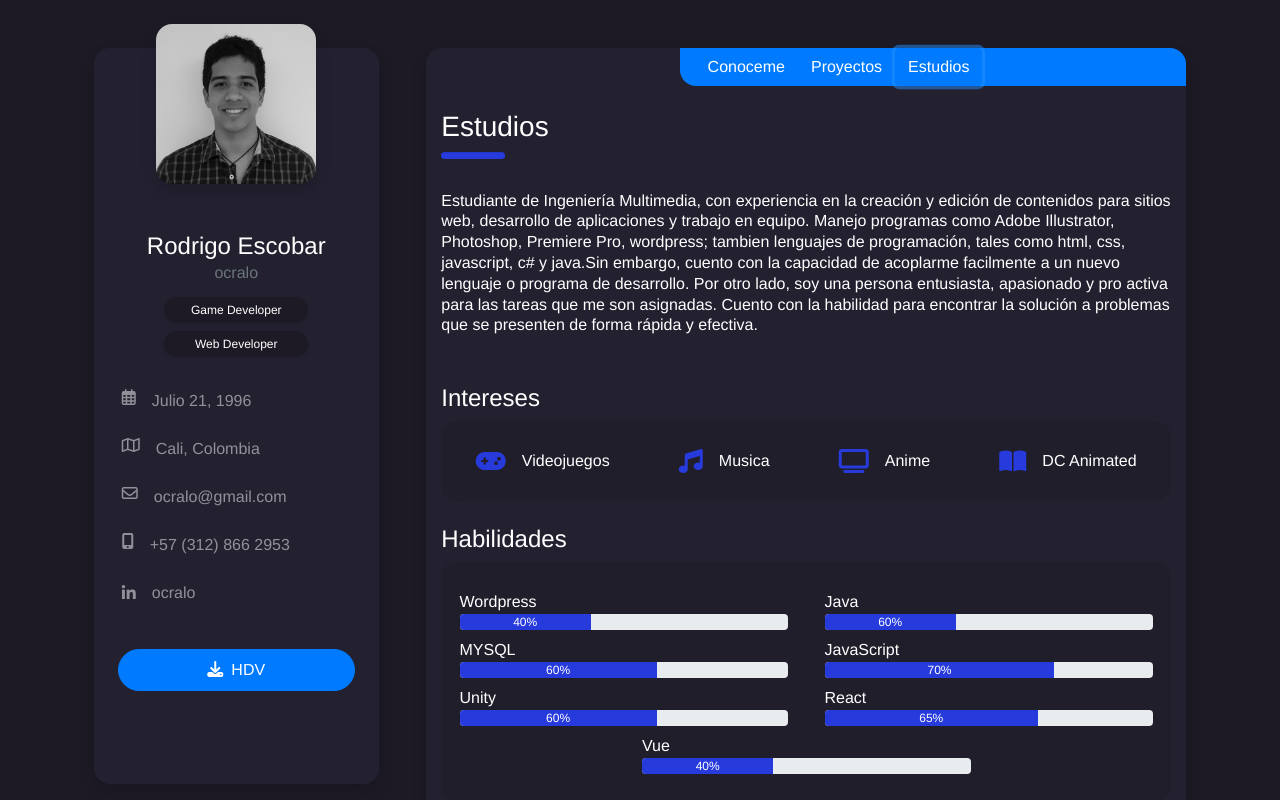
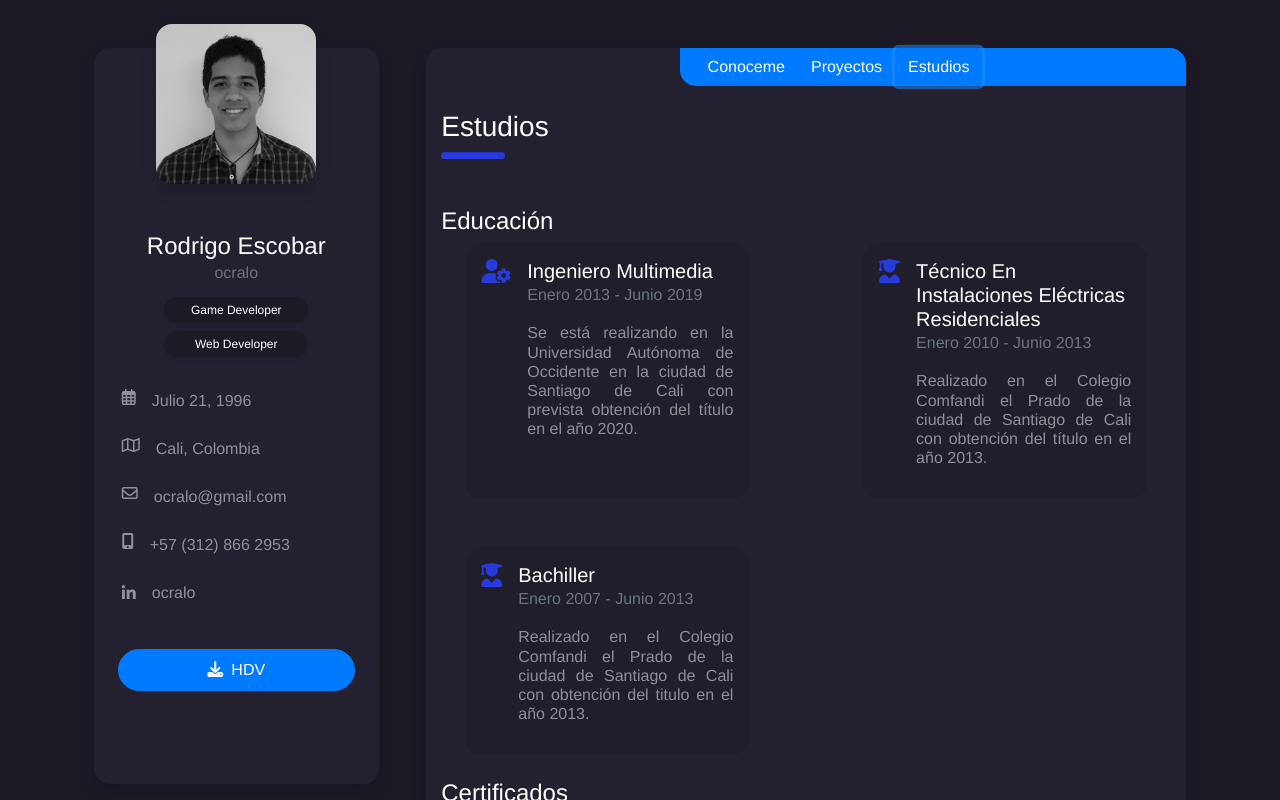
Before and after one commit to ocralo/vueCV, a Vue app: page / in a window 1280 px wide. Both pictures are taken after a click on the button "Estudios". Shown: the top 800 px of the page. Built offline with nearby package versions, Linux system fonts and the light colour scheme.

Commit message:
se termina la vista de estudios

```diff
--- a/src/views/Estudy.vue
+++ b/src/views/Estudy.vue
@@ -3,159 +3,119 @@
     <div class="col-md-12 pb-3">
       <h3 class="rel-title-menu">Estudios</h3>
       <hr class="rel-hr-title" />
-      <p
-        class="rel-paragraph"
-      >Estudiante de Ingeniería Multimedia, con experiencia en la creación y edición de contenidos para sitios web, desarrollo de aplicaciones y trabajo en equipo. Manejo programas como Adobe Illustrator, Photoshop, Premiere Pro, wordpress; tambien lenguajes de programación, tales como html, css, javascript, c# y java.Sin embargo, cuento con la capacidad de acoplarme facilmente a un nuevo lenguaje o programa de desarrollo. Por otro lado, soy una persona entusiasta, apasionado y pro activa para las tareas que me son asignadas. Cuento con la habilidad para encontrar la solución a problemas que se presenten de forma rápida y efectiva.</p>
-      <h4 class="mt-5">Intereses</h4>
-      <div class="d-flex flex-wrap justify-content-around pt-4 pb-4 rel-bg-content-2">
-        <div class="rel-item-interest d-flex m-1">
-          <i class="fas fa-gamepad mr-3 rel-icon"></i>
-          <p class="m-0 p-0">Videojuegos</p>
-        </div>
-        <div class="rel-item-interest d-flex m-1">
-          <i class="fas fa-music mr-3 rel-icon"></i>
-          <p class="m-0 p-0">Musica</p>
-        </div>
-        <div class="rel-item-interest d-flex m-1">
-          <i class="fas fa-tv mr-3 rel-icon"></i>
-          <p class="m-0 p-0">Anime</p>
-        </div>
-        <div class="rel-item-interest d-flex m-1">
-          <i class="fas fa-book-open mr-3 rel-icon"></i>
-          <p class="m-0 p-0">DC Animated</p>
-        </div>
-      </div>
-      <h4 class="mt-4">Habilidades</h4>
-      <div class="d-flex flex-wrap justify-content-around pt-4 pb-4 rel-bg-content-2">
-        <div class="rel-item-hability m-1 w-md-25">
-          <p class="m-0 p-0">Wordpress</p>
-          <div class="progress">
-            <div
-              class="progress-bar"
-              role="progressbar"
-              style="width: 40%"
-              aria-valuenow="40"
-              aria-valuemin="0"
-              aria-valuemax="100"
-            >40%</div>
+      <h4 class="mt-5">Educación</h4>
+      <div class="container-fluid">
+        <div class="row justify-content-between pl-4 pr-4">
+          <div class="col-md-5 rel-bg-content-2 p-3">
+            <div class="d-flex">
+              <i class="fas fa-user-cog rel-icon mr-3"></i>
+              <div>
+                <h5 class="mb-0">Ingeniero Multimedia</h5>
+                <p class="text-secondary mb-3 mt-0">Enero 2013 - Junio 2019</p>
+                <p
+                  class="rel-paragraph-proyect text-white-50 text-justify"
+                >Se está realizando en la Universidad Autónoma de Occidente en la ciudad de Santiago de Cali con prevista obtención del título en el año 2020.</p>
+              </div>
+            </div>
           </div>
-        </div>
-        <div class="rel-item-hability m-1 w-md-25">
-          <p class="m-0 p-0">Java</p>
-          <div class="progress">
-            <div
-              class="progress-bar"
-              role="progressbar"
-              style="width: 40%"
-              aria-valuenow="40"
-              aria-valuemin="0"
-              aria-valuemax="100"
-            >60%</div>
+          <div class="col-md-5 rel-bg-content-2 p-3">
+            <div class="d-flex">
+              <i class="fas fa-user-graduate rel-icon mr-3"></i>
+              <div>
+                <h5 class="mb-0">Técnico En Instalaciones Eléctricas Residenciales</h5>
+                <p class="text-secondary mb-3 mt-0">Enero 2010 - Junio 2013</p>
+                <p
+                  class="rel-paragraph-proyect text-white-50 text-justify"
+                >Realizado en el Colegio Comfandi el Prado de la ciudad de Santiago de Cali con obtención del título en el año 2013.</p>
+              </div>
+            </div>
           </div>
-        </div>
-        <div class="rel-item-hability m-1 w-md-25">
-          <p class="m-0 p-0">MYSQL</p>
-          <div class="progress">
-            <div
-              class="progress-bar"
-              role="progressbar"
-              style="width: 60%"
-              aria-valuenow="60"
-              aria-valuemin="0"
-              aria-valuemax="100"
-            >60%</div>
-          </div>
-        </div>
-        <div class="rel-item-hability m-1 w-md-25">
-          <p class="m-0 p-0">JavaScript</p>
-          <div class="progress">
-            <div
-              class="progress-bar"
-              role="progressbar"
-              style="width: 70%"
-              aria-valuenow="70"
-              aria-valuemin="0"
-              aria-valuemax="100"
-            >70%</div>
-          </div>
-        </div>
-        <div class="rel-item-hability m-1 w-md-25">
-          <p class="m-0 p-0">Unity</p>
-          <div class="progress">
-            <div
-              class="progress-bar"
-              role="progressbar"
-              style="width: 60%"
-              aria-valuenow="60"
-              aria-valuemin="0"
-              aria-valuemax="100"
-            >60%</div>
-          </div>
-        </div>
-        <div class="rel-item-hability m-1 w-md-25">
-          <p class="m-0 p-0">React</p>
-          <div class="progress">
-            <div
-              class="progress-bar"
-              role="progressbar"
-              style="width: 65%"
-              aria-valuenow="65"
-              aria-valuemin="0"
-              aria-valuemax="100"
-            >65%</div>
-          </div>
-        </div>
-        <div class="rel-item-hability m-1 w-md-25">
-          <p class="m-0 p-0">Vue</p>
-          <div class="progress">
-            <div
-              class="progress-bar"
-              role="progressbar"
-              style="width: 40%"
-              aria-valuenow="40"
-              aria-valuemin="0"
-              aria-valuemax="100"
-            >40%</div>
+          <div class="col-md-5 rel-bg-content-2 p-3 mt-md-5">
+            <div class="d-flex">
+              <i class="fas fa-user-graduate rel-icon mr-3"></i>
+              <div>
+                <h5 class="mb-0">Bachiller</h5>
+                <p class="text-secondary mb-3 mt-0">Enero 2007 - Junio 2013</p>
+                <p
+                  class="rel-paragraph-proyect text-white-50 text-justify"
+                >Realizado en el Colegio Comfandi el Prado de la ciudad de Santiago de Cali con obtención del titulo en el año 2013.</p>
+              </div>
+            </div>
           </div>
         </div>
       </div>
-      <h4 class="mt-4">Idiomas</h4>
-      <div class="d-flex flex-wrap justify-content-around pt-4 pb-4 rel-bg-content-2">
-        <div class="rel-item-hability m-1 w-md-25">
-          <p class="m-0 p-0">Español (natal)</p>
-          <div class="progress">
-            <div
-              class="progress-bar"
-              role="progressbar"
-              style="width: 90%"
-              aria-valuenow="90"
-              aria-valuemin="0"
-              aria-valuemax="100"
-            >90%</div>
+      <h4 class="mt-4">Certificados</h4>
+      <div class="container-fluid">
+        <div class="row justify-content-between pl-4 pr-4">
+          <div class="col-md-5 rel-bg-content-2 p-3">
+            <div class="d-flex">
+              <i class="fas fa-award rel-icon mr-3"></i>
+              <div class="div">
+                <h5 class="mb-0">Taller Para Monitores En Recreación</h5>
+                <p class="text-secondary mb-3 mt-0">Noviembre 2017</p>
+                <p
+                  class="rel-paragraph-proyect text-white-50 text-justify"
+                >Certificado por Moncho Recreo Recreación, Nit: 900.144.426-7, Santiago de Cali.</p>
+              </div>
+            </div>
           </div>
-        </div>
-        <div class="rel-item-hability m-1 w-md-25">
-          <p class="m-0 p-0">Ingles</p>
-          <div class="progress">
-            <div
-              class="progress-bar"
-              role="progressbar"
-              style="width: 40%"
-              aria-valuenow="40"
-              aria-valuemin="0"
-              aria-valuemax="100"
-            >40%</div>
+          <div class="col-md-5 rel-bg-content-2 p-3">
+            <div class="d-flex">
+              <i class="fas fa-award rel-icon mr-3"></i>
+              <div class="div">
+                <h5 class="mb-0">Escuela De Liderazgo Promocion XXXII</h5>
+                <p class="text-secondary mb-3 mt-0">Junio 2015</p>
+                <p
+                  class="rel-paragraph-proyect text-white-50 text-justify"
+                >Certificado por Bienestar Universitario, Universidad Autonoma de Occidente, Santiago de Cali.</p>
+              </div>
+            </div>
+          </div>
+          <div class="col-md-5 rel-bg-content-2 p-3 mt-5">
+            <div class="d-flex">
+              <i class="fas fa-award rel-icon mr-3"></i>
+              <div class="div">
+                <h5 class="mb-0">SQL Fundamentals Course</h5>
+                <p class="text-secondary mb-3 mt-0">Septiembre 2017</p>
+                <p
+                  class="rel-paragraph-proyect text-white-50 text-justify"
+                >Certificado por SOLOLEARN, certificado #1060-6081380</p>
+              </div>
+            </div>
+          </div>
+          <div class="col-md-5 rel-bg-content-2 p-3 mt-5">
+            <div class="d-flex">
+              <i class="fas fa-award rel-icon mr-3"></i>
+              <div class="div">
+                <h5 class="mb-0">Java Tutorial Course</h5>
+                <p class="text-secondary mb-3 mt-0">Junio 2018</p>
+                <p
+                  class="rel-paragraph-proyect text-white-50 text-justify"
+                >Certificado por SOLOLEARN, certificado #1068-6081380</p>
+              </div>
+            </div>
+          </div>
+          <div class="col-md-5 rel-bg-content-2 p-3 mt-5">
+            <div class="d-flex">
+              <i class="fas fa-award rel-icon mr-3"></i>
+              <div class="div">
+                <h5 class="mb-0">JavaScript Tutorial Course</h5>
+                <p class="text-secondary mb-3 mt-0">Mayo 2018</p>
+                <p
+                  class="rel-paragraph-proyect text-white-50 text-justify"
+                >Certificado por SOLOLEARN, certificado #1024-6081380</p>
+              </div>
+            </div>
           </div>
         </div>
       </div>
     </div>
-    <div class="col-md-12"></div>
   </div>
 </template>
 
 <script>
 export default {
-    name: 'Estudy',
+  name: "Estudy",
   components: {}
 };
 </script>
```
